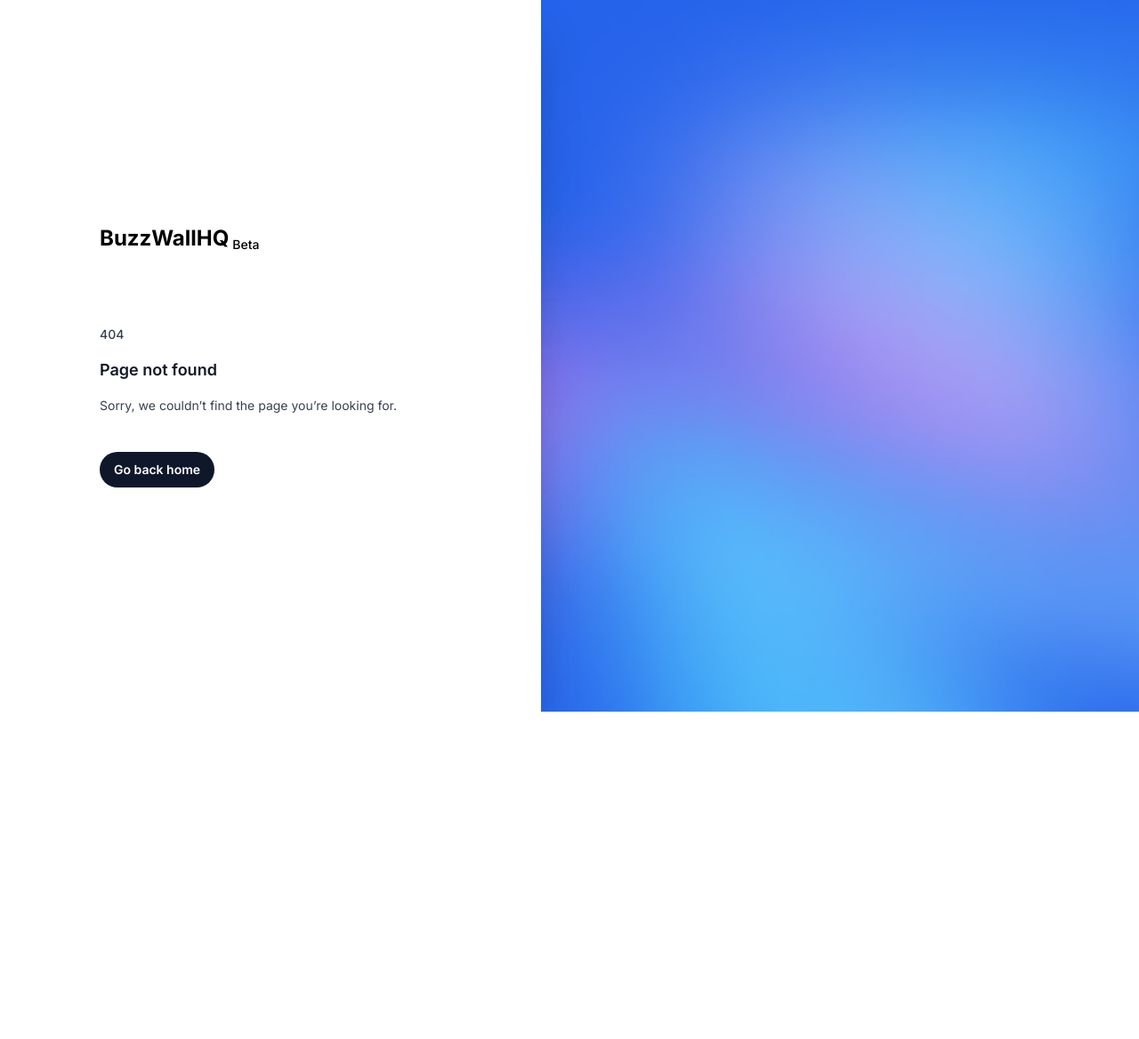
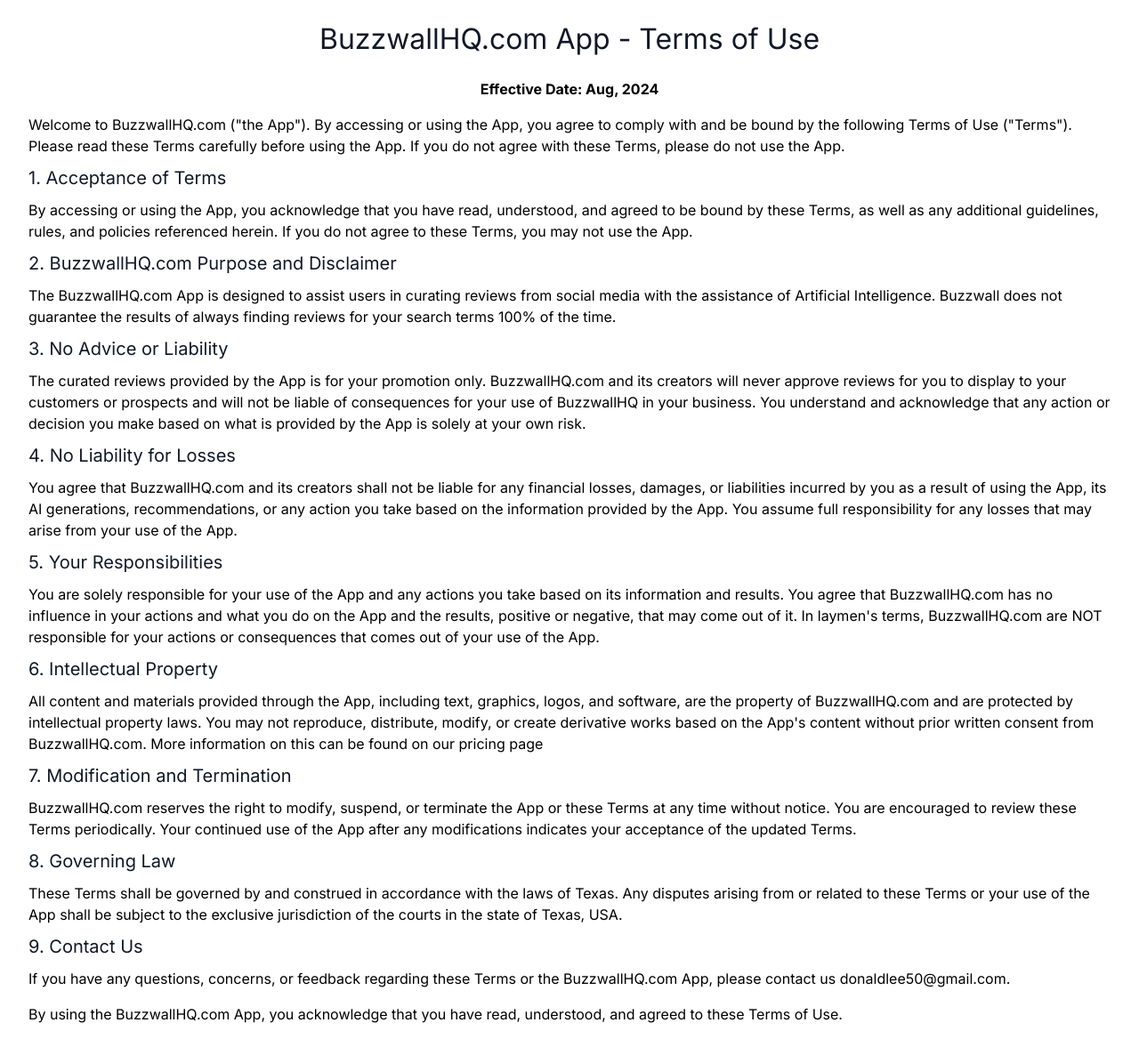
Before and after one commit to royalgiant/buzzwall-landing, a Next.js app: page /terms in a window 1280 px wide. Before the commit this address had no page. Shown: the whole page at 89% size. Before the commit the page ends 800 px from the top, so only its background shows below. Built offline with nearby package versions, Linux system fonts and the light colour scheme.

Commit message:
Add privacy and terms to BuzzwallHQ

```diff
--- /dev/null
+++ b/src/app/(auth)/privacy/page.jsx
@@ -0,0 +1,68 @@
+import Link from 'next/link'
+
+import { Button } from '@/components/Button'
+import { Logo } from '@/components/Logo'
+import { Container } from '@/components/Container'
+
+export const metadata = {
+  title: 'Privacy Policy}',
+}
+
+export default function Privacy() {
+  return (
+    <Container classNameName="pb-16 pt-20 text-center lg:pt-32">
+      <h1 className="my-6 text-gray-900 sm:text-3xl text-center">BuzzwallHQ.com App - Privacy Policy</h1>
+      <center>
+        <strong className="mb-3">Effective Date: Aug, 2024</strong>
+      </center>
+
+      <div class="terms mt-4">
+        <p class="mt-3">
+        Welcome to BuzzwallHQ.com ("the App"). By accessing or using the App, you agree to comply with and be bound by the following Privacy Policy ("Policy"). Please read this Policy carefully before using the App. If you do not agree with this Policy, please do not use the App.
+        </p>
+
+        <h3 class="text-gray-900 sm:text-xl my-2">1. Data Collection and Ownership</h3>
+        <p>
+          BuzzwallHQ.com collects and retains user-generated data, including but not limited to preferences, settings, and interactions within the App. This data is the property of BuzzwallHQ.com and is used to enhance user experience and improve the App's functionality.
+        </p>
+
+        <h3 class="text-gray-900 sm:text-xl my-2">2. Use of Personal Information</h3>
+        <p>
+          BuzzwallHQ.com respects your privacy and is committed to safeguarding your personal information. We do not sell, rent, or otherwise share your personal information with third parties without your explicit consent. Your personal information will be used solely for the purpose of improving your experience with the App and providing you with relevant content and updates.
+        </p>
+
+        <h3 class="text-gray-900 sm:text-xl my-2">3. Financial Data</h3>
+        <p>
+          BuzzwallHQ.com does not store financial data, including credit card information, in its database. All financial transactions, including purchases and payments, are processed through Stripe, a secure third-party payment gateway. BuzzwallHQ.com does not have access to your credit card details or any other financial information you provide during transactions.
+        </p>
+
+        <h3 class="text-gray-900 sm:text-xl my-2">4. Compliance with GDPR</h3>
+        <p>
+          BuzzwallHQ.com is committed to complying with the General Data Protection Regulation (GDPR) and similar privacy regulations. We ensure that your personal data is processed lawfully, transparently, and for specific purposes. You have the right to access, correct, or request the deletion of your personal data in accordance with applicable regulations.
+        </p>
+
+        <h3 class="text-gray-900 sm:text-xl my-2">5. Data Security</h3>
+        <p>
+          BuzzwallHQ.com employs industry-standard security measures to protect your personal information from unauthorized access, disclosure, or alteration. However, no method of data transmission over the internet is 100% secure, and we cannot guarantee the absolute security of your information.
+        </p>
+
+        <h3 class="text-gray-900 sm:text-xl my-2">6. Third-Party Services</h3>
+        <p>
+          The App may use third-party services that collect, monitor, and analyze user data for the purpose of enhancing the user experience and providing valuable insights. These services are bound by their own privacy policies, and BuzzwallHQ.com is not responsible for the data practices of these third parties.
+        </p>
+
+        <h3 class="text-gray-900 sm:text-xl my-2">7. Changes to this Privacy Policy</h3>
+        <p>
+          BuzzwallHQ.com reserves the right to modify, update, or revise this Privacy Policy at any time. Any changes will be reflected on this page, and your continued use of the App after such changes constitutes your acceptance of the updated Policy.
+        </p>
+
+        <h3 class="text-gray-900 sm:text-xl my-2">8. Contact Us</h3>
+        <p>
+          If you have any questions, concerns, or requests regarding this Privacy Policy or the data practices of BuzzwallHQ.com, please contact us <a href="mailto: donaldlee50@gmail.com">donaldlee50@gmail.com</a>.
+        </p>
+
+        <p class="my-4">By using BuzzwallHQ.com, you acknowledge that you have read, understood, and agreed to this Privacy Policy.</p>
+      </div>
+    </Container>
+  )
+}
--- /dev/null
+++ b/src/app/(auth)/terms/page.jsx
@@ -0,0 +1,73 @@
+import Link from 'next/link'
+
+import { Button } from '@/components/Button'
+import { Logo } from '@/components/Logo'
+import { Container } from '@/components/Container'
+
+export const metadata = {
+  title: 'Terms & Conditions',
+}
+
+export default function Terms() {
+  return (
+    <Container classNameName="pb-16 pt-20 text-center lg:pt-32">
+      <h1 className="my-6 text-gray-900 sm:text-3xl text-center">BuzzwallHQ.com App - Terms of Use</h1>
+      <center>
+        <strong className="mb-3">Effective Date: Aug, 2024</strong>
+      </center>
+
+      <div className="terms mt-4">
+        <p className="mt-3">
+          Welcome to BuzzwallHQ.com ("the App"). By accessing or using the App, you agree to comply with and be bound by the following Terms of Use ("Terms"). Please read these Terms carefully before using the App. If you do not agree with these Terms, please do not use the App.
+        </p>
+
+        <h3 className="text-gray-900 sm:text-xl my-2">1. Acceptance of Terms</h3>
+        <p>
+          By accessing or using the App, you acknowledge that you have read, understood, and agreed to be bound by these Terms, as well as any additional guidelines, rules, and policies referenced herein. If you do not agree to these Terms, you may not use the App.
+        </p>
+
+        <h3 className="text-gray-900 sm:text-xl my-2">2. BuzzwallHQ.com Purpose and Disclaimer</h3>
+        <p>
+          The BuzzwallHQ.com App is designed to assist users in curating reviews from social media with the assistance of Artificial Intelligence. Buzzwall does not guarantee the results of always finding reviews for your search terms 100% of the time.
+        </p>
+
+        <h3 className="text-gray-900 sm:text-xl my-2">3. No Advice or Liability</h3>
+        <p>
+          The curated reviews provided by the App is for your promotion only. BuzzwallHQ.com and its creators will never approve reviews for you to display to your customers or prospects and will not be liable of consequences for your use of BuzzwallHQ in your business. You understand and acknowledge that any action or decision you make based on what is provided by the App is solely at your own risk.
+        </p>
+
+        <h3 className="text-gray-900 sm:text-xl my-2">4. No Liability for Losses</h3>
+        <p>
+          You agree that BuzzwallHQ.com and its creators shall not be liable for any financial losses, damages, or liabilities incurred by you as a result of using the App, its AI generations, recommendations, or any action you take based on the information provided by the App. You assume full responsibility for any losses that may arise from your use of the App.
+        </p>
+
+        <h3 className="text-gray-900 sm:text-xl my-2">5. Your Responsibilities</h3>
+        <p>
+          You are solely responsible for your use of the App and any actions you take based on its information and results. You agree that BuzzwallHQ.com has no influence in your actions and what you do on the App and the results, positive or negative, that may come out of it. In laymen's terms, BuzzwallHQ.com are NOT responsible for your actions or consequences that comes out of your use of the App.
+        </p>
+
+        <h3 className="text-gray-900 sm:text-xl my-2">6. Intellectual Property</h3>
+        <p>
+          All content and materials provided through the App, including text, graphics, logos, and software, are the property of BuzzwallHQ.com and are protected by intellectual property laws. You may not reproduce, distribute, modify, or create derivative works based on the App's content without prior written consent from BuzzwallHQ.com. More information on this can be found on our <a href="/">pricing page</a>
+        </p>
+
+        <h3 className="text-gray-900 sm:text-xl my-2">7. Modification and Termination</h3>
+        <p>
+          BuzzwallHQ.com reserves the right to modify, suspend, or terminate the App or these Terms at any time without notice. You are encouraged to review these Terms periodically. Your continued use of the App after any modifications indicates your acceptance of the updated Terms.
+        </p>
+
+        <h3 className="text-gray-900 sm:text-xl my-2">8. Governing Law</h3>
+        <p>
+          These Terms shall be governed by and construed in accordance with the laws of Texas. Any disputes arising from or related to these Terms or your use of the App shall be subject to the exclusive jurisdiction of the courts in the state of Texas, USA.
+        </p>
+
+        <h3 className="text-gray-900 sm:text-xl my-2">9. Contact Us</h3>
+        <p>
+          If you have any questions, concerns, or feedback regarding these Terms or the BuzzwallHQ.com App, please contact us <a href="mailto: donaldlee50@gmail.com">donaldlee50@gmail.com</a>.
+        </p>
+
+        <p className="my-4">By using the BuzzwallHQ.com App, you acknowledge that you have read, understood, and agreed to these Terms of Use.</p>
+      </div>
+    </Container>
+  )
+}
--- a/src/components/Faqs.jsx
+++ b/src/components/Faqs.jsx
@@ -55,6 +55,12 @@
       answer:
         "We're offering our first 50 customers a 30% lifetime discount off our launch price as a thank you for the early support! You will be grandfathered into these prices forever.",
     },
+    {
+      question:
+        'Why don\'t I have access immediately?',
+      answer:
+        "In full transparency, we're in closed-beta. The product is still validating while we build out the features. We want to ensure we can provide the best experience for our early adopters and get feedback to improve our offerings. This is the best price you'll ever get for BuzzwallHQ. Lifetime deal will never be offered again. We project full access to be available by mid-September 2024.",
+    },
 ]
 
 export function Faqs() {
--- a/src/components/Footer.jsx
+++ b/src/components/Footer.jsx
@@ -14,6 +14,8 @@
               <NavLink href="#features">Features</NavLink>
               <NavLink href="#pricing">Pricing</NavLink>
               <NavLink href="#faq">FAQ</NavLink>
+              <NavLink href="/terms">Terms & Conditions</NavLink>
+              <NavLink href="/privacy">Privacy Policy</NavLink>
             </div>
           </nav>
         </div>
--- a/src/components/Hero.jsx
+++ b/src/components/Hero.jsx
@@ -21,7 +21,7 @@
         Pre-launch offer: Limited time 30% discount for the first 50 users.
       </span>
       <h1 className="mx-auto max-w-4xl font-display text-5xl font-medium tracking-tight text-slate-900 sm:text-7xl">
-        Collect reviews you{' '}
+        Collect reviews you didn't know{' '}
         <span className="relative whitespace-nowrap text-blue-600">
           <svg
             aria-hidden="true"
@@ -31,7 +31,7 @@
           >
             <path d="M203.371.916c-26.013-2.078-76.686 1.963-124.73 9.946L67.3 12.749C35.421 18.062 18.2 21.766 6.004 25.934 1.244 27.561.828 27.778.874 28.61c.07 1.214.828 1.121 9.595-1.176 9.072-2.377 17.15-3.92 39.246-7.496C123.565 7.986 157.869 4.492 195.942 5.046c7.461.108 19.25 1.696 19.17 2.582-.107 1.183-7.874 4.31-25.75 10.366-21.992 7.45-35.43 12.534-36.701 13.884-2.173 2.308-.202 4.407 4.442 4.734 2.654.187 3.263.157 15.593-.78 35.401-2.686 57.944-3.488 88.365-3.143 46.327.526 75.721 2.23 130.788 7.584 19.787 1.924 20.814 1.98 24.557 1.332l.066-.011c1.201-.203 1.53-1.825.399-2.335-2.911-1.31-4.893-1.604-22.048-3.261-57.509-5.556-87.871-7.36-132.059-7.842-23.239-.254-33.617-.116-50.627.674-11.629.54-42.371 2.494-46.696 2.967-2.359.259 8.133-3.625 26.504-9.81 23.239-7.825 27.934-10.149 28.304-14.005.417-4.348-3.529-6-16.878-7.066Z" />
           </svg>
-          <span className="relative">didn't know existed with AI</span>
+          <span className="relative">existed with AI</span>
         </span>{' '}
       </h1>
       <p className="mx-auto mt-6 max-w-2xl text-lg tracking-tight text-slate-700">
--- a/src/components/Pricing.jsx
+++ b/src/components/Pricing.jsx
@@ -151,7 +151,7 @@
             href="/register"
             features={[
               'Up to 50 approved reviews',
-              '10 keyword tracked',
+              '10 keyword tracked bi-weekly',
               'Supports Instagram',
               'Email Alerts',
             ]}
@@ -170,7 +170,7 @@
             href="/register"
             features={[
               'Up to 200 approved reviews',
-              '50 keywords tracked',
+              '50 keywords tracked weekly',
               'Supports Instagram',
               'Email Alerts',
               'Supports Youtube',
@@ -188,7 +188,7 @@
             href="/register"
             features={[
               'Up to 400 approved reviews',
-              '200 keywords tracked',
+              '100 keywords tracked daily',
               'Supports Instagram',
               'Email Alerts',
               'Supports Youtube',
```
